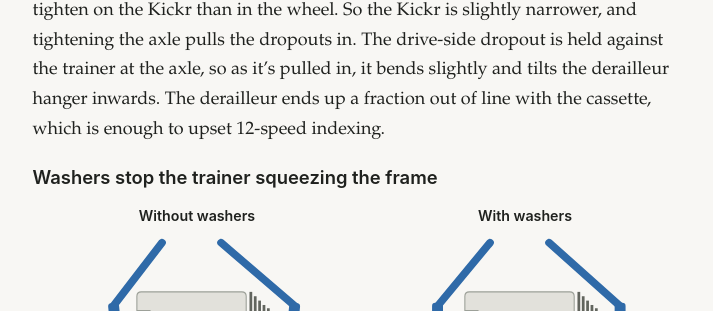
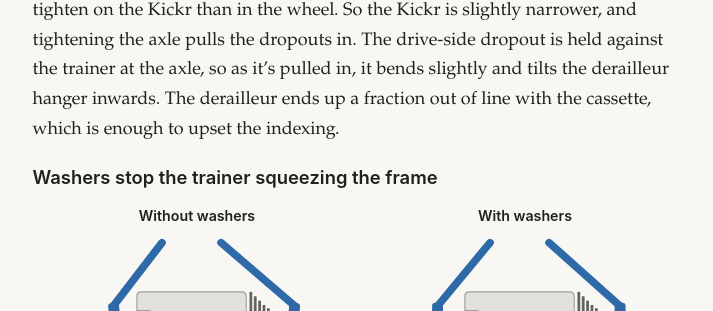
Before and after one commit to davegarvey/davegarvey.github.io, a Jekyll site: the page built from _posts/2026-10-25-fixing-derailleur-alignment-on-a-wahoo-kickr.md, in a window 1280 px wide and 900 px high, scrolled down 744 px. Shown: the part 288-599 px from the top of the window, without its empty margins (272-985 px from the left). Built offline with Jekyll 4.4.1, drawn with Linux system fonts in a browser that asks for light colours; some of the changed text lies outside the part shown.

Commit message:
Say the misalignment upsets any indexing, not just 12-speed

```diff
--- a/_posts/2026-10-25-fixing-derailleur-alignment-on-a-wahoo-kickr.md
+++ b/_posts/2026-10-25-fixing-derailleur-alignment-on-a-wahoo-kickr.md
@@ -27,7 +27,7 @@
 
 ## The cause
 
-When mounting the bike, I noticed the axle took about a quarter turn more to tighten on the Kickr than in the wheel. So the Kickr is slightly narrower, and tightening the axle pulls the dropouts in. The drive-side dropout is held against the trainer at the axle, so as it's pulled in, it bends slightly and tilts the derailleur hanger inwards. The derailleur ends up a fraction out of line with the cassette, which is enough to upset 12-speed indexing.
+When mounting the bike, I noticed the axle took about a quarter turn more to tighten on the Kickr than in the wheel. So the Kickr is slightly narrower, and tightening the axle pulls the dropouts in. The drive-side dropout is held against the trainer at the axle, so as it's pulled in, it bends slightly and tilts the derailleur hanger inwards. The derailleur ends up a fraction out of line with the cassette, which is enough to upset the indexing.
 
 <figure>
   <p class="figure-title"><strong>Washers stop the trainer squeezing the frame</strong></p>
```
